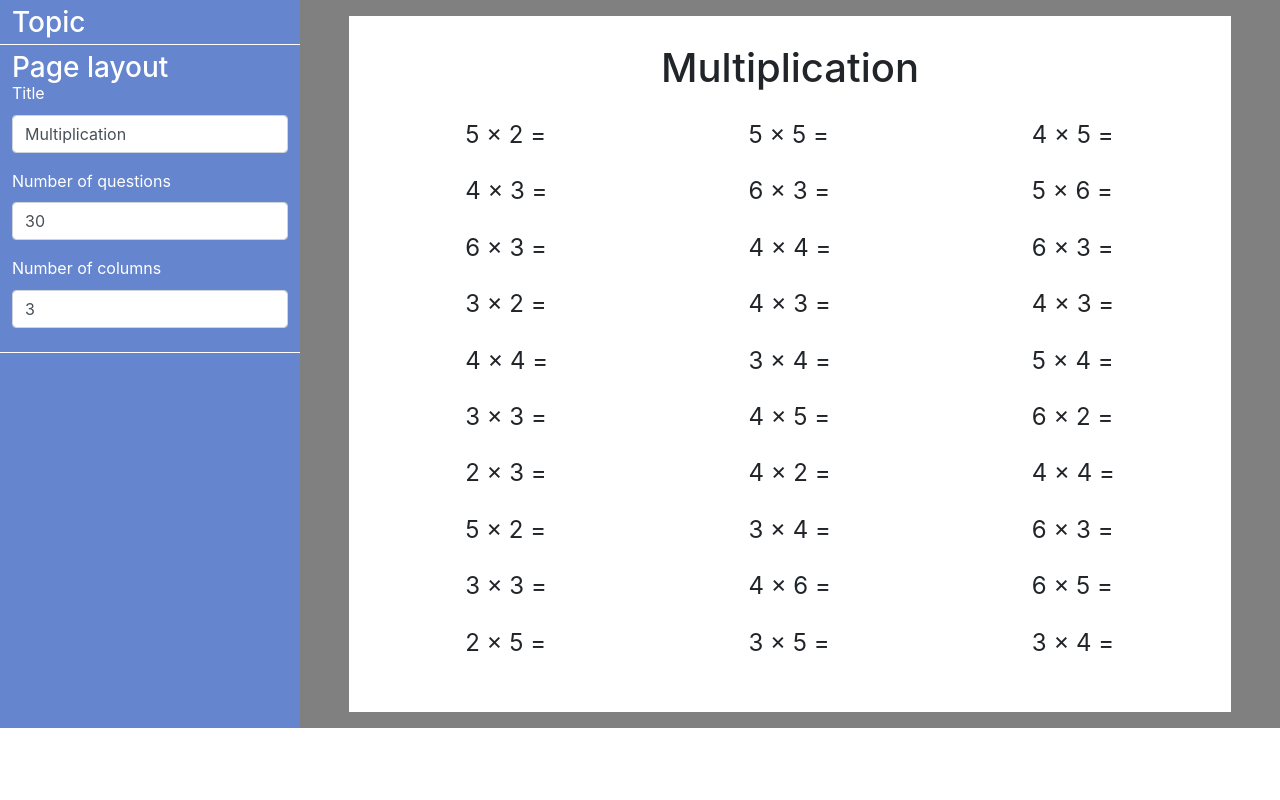
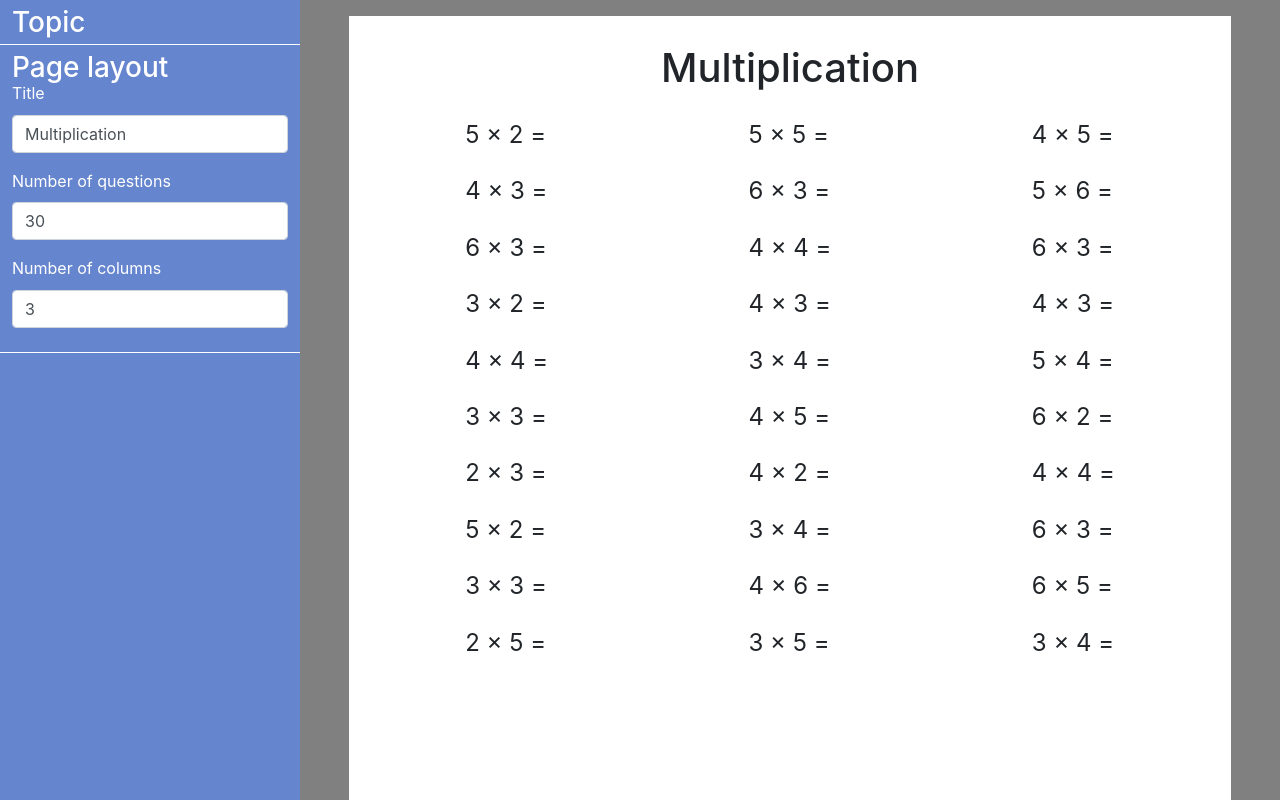
Before and after one commit to yitung-huang/web-app-maths-homework, a React (Create React App) app: page / in a window 1280 px wide. Built offline with nearby package versions, Linux system fonts and the light colour scheme.

Commit message:
Change Display into a functional component and make the size A4

```diff
--- a/src/components/Display.js
+++ b/src/components/Display.js
@@ -1,18 +1,26 @@
-import React from 'react';
+import React, { useEffect, useRef }  from 'react';
 
-export default class Display extends React.Component {
-  constructor(props){
-    super(props);
+const A4_PAGE_RATIO = Math.sqrt(2);
+
+const Display = props => {
+  const { document } = props;
+  const { questions, title } = document;
+
+  const pageRef = useRef(null);
+
+  useEffect(() => {
+    if (pageRef.current) {
+      pageRef.current.style.height = pageRef.clientWidth * A4_PAGE_RATIO + 'px';
     }
+  });
 
-  render() {
-    if (this.props.document.questions){
+  if (questions){
     return (
-        <section className="section__display">
+      <section ref={pageRef} className="section__display">
         <div className="page">
-            <h1 className="page__title">{ this.props.document.title }</h1>
+          <h1 className="page__title">{ title }</h1>
           <div className="page__section">
-              { this.props.document.questions.map(( question_array ) => {
+            { questions.map(( question_array ) => {
               return (
                 <div className="page__column">
                 {
@@ -30,6 +38,6 @@ export default class Display extends React.Component {
   } else {
     return null;
   }
+}
 
-  }
-}
+export default Display;
--- a/src/page.css
+++ b/src/page.css
@@ -3,12 +3,15 @@
   justify-content: center;
   background: grey;
   width: 100%;
+  height: 100vh;
   padding: 1em 0;
+  overflow: auto;
 }
 
 .page {
   background: white;
   width: 90%;
+  height: 141.4%;
   padding: 2em 1em;
 }
 
```
Lines whose indentation alone changed are shown as unchanged.
